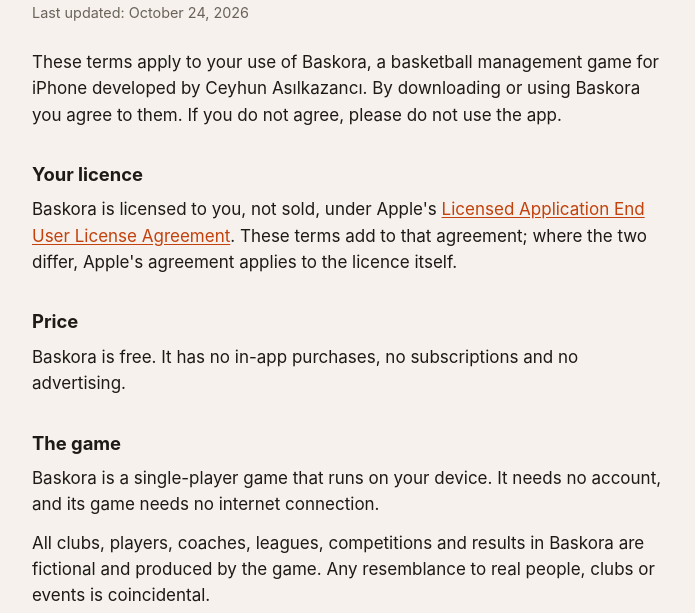
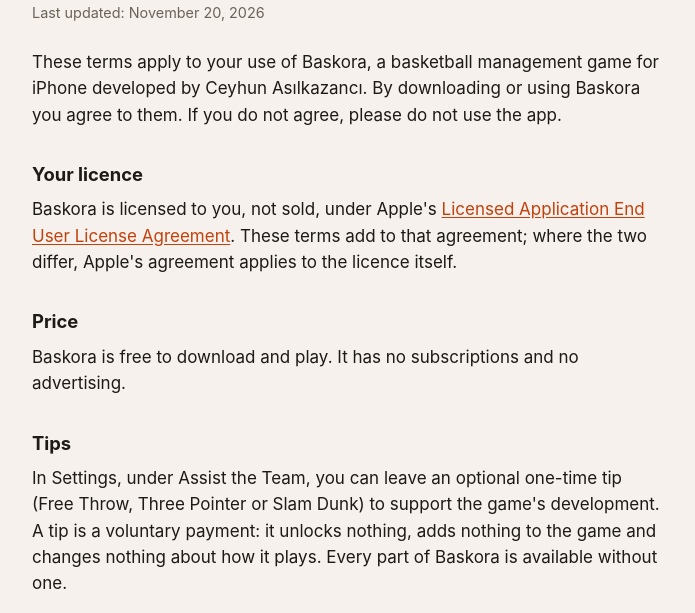
Before and after one commit to baskoraapp/baskora, a plain HTML site: page terms.html in a window 1280 px wide. Shown: the part 141-754 px from the top of the page, without its empty margins (292-987 px from the left). Drawn offline with Linux system fonts and the light colour scheme.

Commit message:
Update terms.html

```diff
--- a/terms.html
+++ b/terms.html
@@ -22,7 +22,7 @@
 
   <main>
     <h1>Baskora Terms of Service</h1>
-    <p class="updated">Last updated: October 24, 2026</p>
+    <p class="updated">Last updated: November 20, 2026</p>
 
     <p>These terms apply to your use of Baskora, a basketball management game for iPhone developed by Ceyhun Asılkazancı. By downloading or using Baskora you agree to them. If you do not agree, please do not use the app.</p>
 
@@ -30,7 +30,11 @@
     <p>Baskora is licensed to you, not sold, under Apple's <a href="https://www.apple.com/legal/internet-services/itunes/dev/stdeula/">Licensed Application End User License Agreement</a>. These terms add to that agreement; where the two differ, Apple's agreement applies to the licence itself.</p>
 
     <h2>Price</h2>
-    <p>Baskora is free. It has no in-app purchases, no subscriptions and no advertising.</p>
+    <p>Baskora is free to download and play. It has no subscriptions and no advertising.</p>
+
+    <h2>Tips</h2>
+    <p>In Settings, under Assist the Team, you can leave an optional one-time tip (Free Throw, Three Pointer or Slam Dunk) to support the game's development. A tip is a voluntary payment: it unlocks nothing, adds nothing to the game and changes nothing about how it plays. Every part of Baskora is available without one.</p>
+    <p>Tips are sold and charged by Apple through the App Store, at the price shown in the app for your country, and are subject to Apple's terms. The developer receives no payment details. Tips are not refundable by the developer; any request for a refund is made to Apple under Apple's refund policy.</p>
 
     <h2>The game</h2>
     <p>Baskora is a single-player game that runs on your device. It needs no account, and its game needs no internet connection.</p>
```
